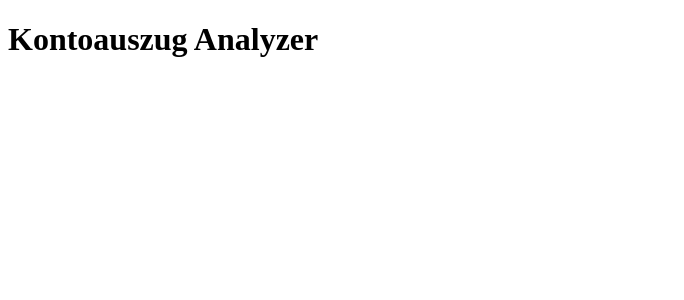
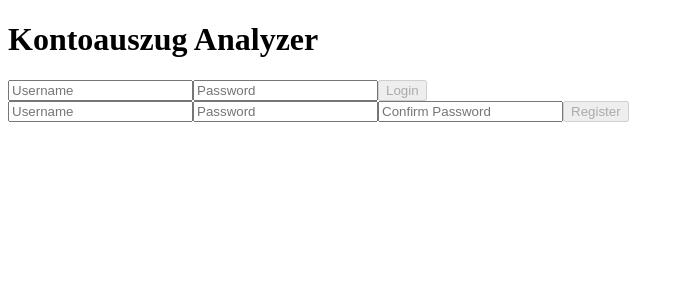
Before and after one commit to NesperF/kontoauszug-analyzer, an Angular app in the folder frontend/: page /user in a window 1280 px wide. Before the commit this address led to /. Shown: the top 300 px of the page, without its empty margins (0-684 px from the left). Built offline with nearby package versions, Linux system fonts and the light colour scheme.

Commit message:
feature/first-component -add user component -add login und register UI

```diff
--- a/frontend/src/app/app.routes.ts
+++ b/frontend/src/app/app.routes.ts
@@ -1,3 +1,7 @@
 import { Routes } from '@angular/router';
+import { UserComponent } from './user/user.component';
 
-export const routes: Routes = [];
+export const routes: Routes = [
+    { path: 'user', component: UserComponent },
+    { path: '', redirectTo: 'user', pathMatch: 'full' },
+];
--- /dev/null
+++ b/frontend/src/app/user/user.component.html
@@ -0,0 +1,12 @@
+<form [formGroup]="loginForm" (ngSubmit)="handleLoginSubmit()">
+    <input type="text" placeholder="Username" formControlName="username">
+    <input type="password" placeholder="Password" formControlName="password">
+    <button type="submit" [disabled]="loginForm.invalid">Login</button>
+</form>
+
+<form [formGroup]="registerForm" (ngSubmit)="handleRegisterSubmit()">
+    <input type="text" placeholder="Username" formControlName="username">
+    <input type="password" placeholder="Password" formControlName="password">
+    <input type="password" placeholder="Confirm Password" formControlName="confirmPassword">
+    <button type="submit" [disabled]="registerForm.invalid">Register</button>
+</form>
--- /dev/null
+++ b/frontend/src/app/user/user.component.ts
@@ -0,0 +1,35 @@
+import { Component } from '@angular/core';
+import {FormGroup, FormControl, ReactiveFormsModule, Validators, AbstractControl, ValidationErrors, ValidatorFn} from '@angular/forms';
+
+@Component({
+  selector: 'app-user',
+  imports: [ReactiveFormsModule],
+  templateUrl: './user.component.html',
+  styleUrl: './user.component.scss'
+})
+export class UserComponent {
+
+  loginForm = new FormGroup({
+    username: new FormControl('', [Validators.required]),
+    password: new FormControl('', [Validators.required])
+  });
+  registerForm = new FormGroup({
+    username: new FormControl('', [Validators.required]),
+    password: new FormControl('', [Validators.required]),
+    confirmPassword: new FormControl('', [Validators.required]),
+  }
+  );
+
+  handleLoginSubmit() {
+    // TODO: implement login logic
+    alert("Login erfolgreich!")
+    this.loginForm.reset();
+
+  }
+
+  handleRegisterSubmit() {
+    alert("Registrierung erfolgreich!")
+    this.registerForm.reset();
+    // TODO: implement register logic
+  }
+}
```
Also changed, not shown: frontend/src/app/app.routes.server.ts (+6 -4 lines), frontend/src/app/user/user.component.scss (added).
